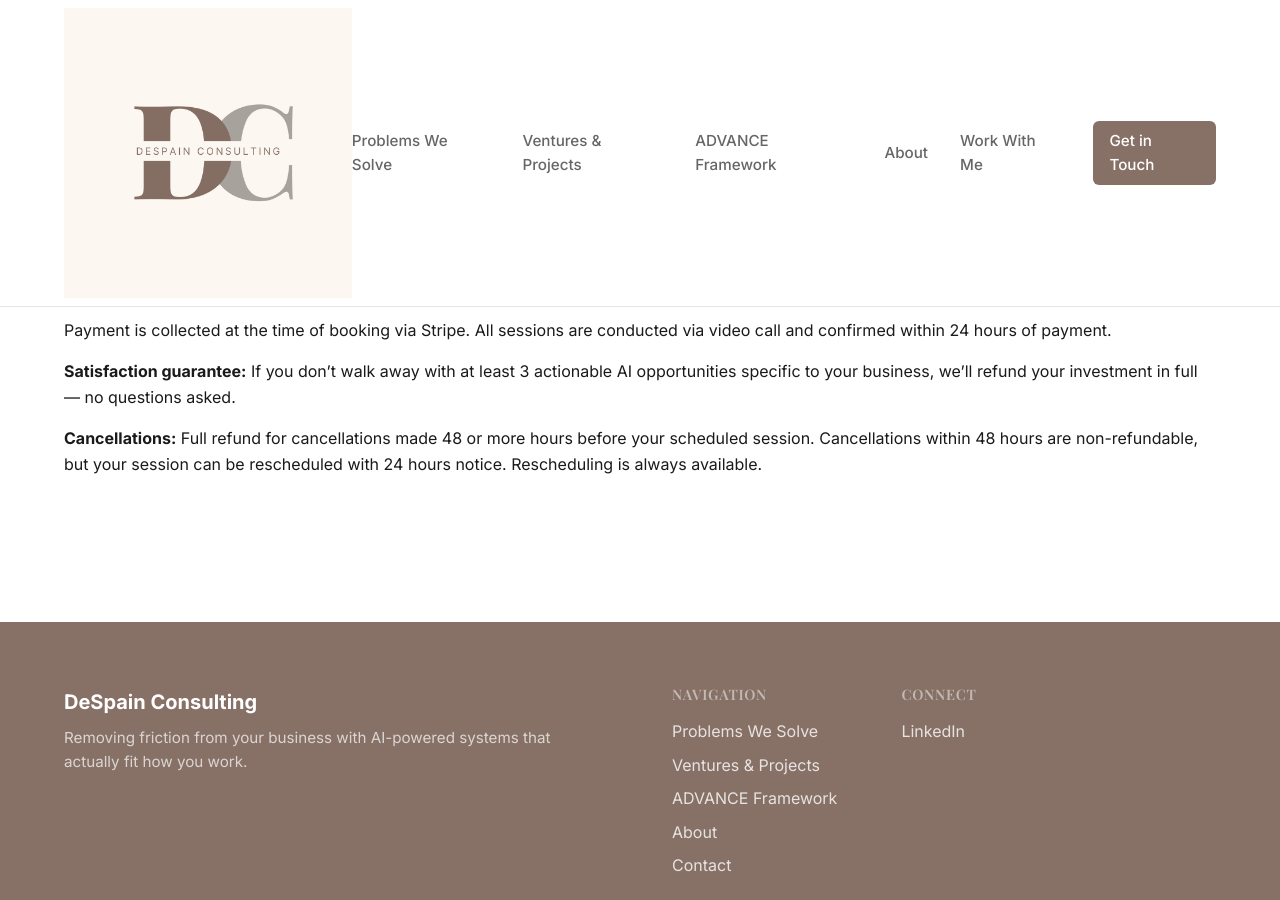
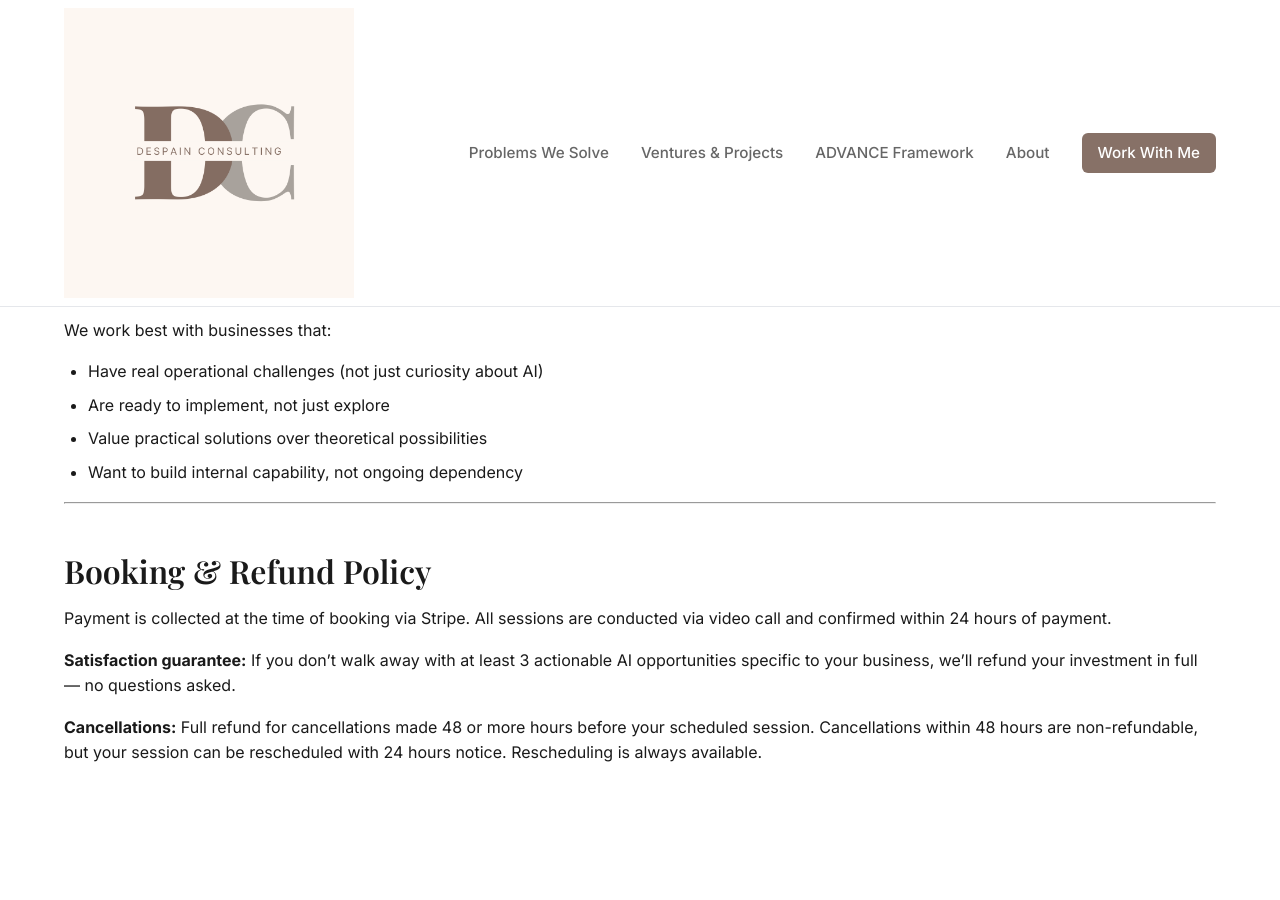
Before and after one commit to adespain70-ui/despain-consulting-site, a Jekyll site: the page built from services.md, in a window 1280 px wide and 900 px high, scrolled down 1278 px. Built offline with Jekyll 4.4.1, drawn with Linux system fonts in a browser that asks for light colours.

Commit message:
Consolidate nav: Work With Me replaces Get in Touch as primary CTA
Moves contact page content (Who We Work With) into services page.
Nav returns to single line with Work With Me as the action button.

Co-Authored-By: Claude Sonnet 4.6 (1M context) <noreply@anthropic.com>

```diff
--- a/_includes/header.html
+++ b/_includes/header.html
@@ -8,8 +8,7 @@
       <a href="{{ '/ventures' | relative_url }}">Ventures & Projects</a>
       <a href="{{ '/advance' | relative_url }}">ADVANCE Framework</a>
       <a href="{{ '/about' | relative_url }}">About</a>
-      <a href="{{ '/services' | relative_url }}">Work With Me</a>
-      <a href="{{ '/contact' | relative_url }}" class="nav-cta">Get in Touch</a>
+      <a href="{{ '/services' | relative_url }}" class="nav-cta">Work With Me</a>
     </nav>
     <button class="nav-toggle" aria-label="Toggle navigation">
       <span></span>
--- a/services.md
+++ b/services.md
@@ -46,6 +46,17 @@ Every custom engagement starts with a scoping conversation. No fixed price — c
 
 ---
 
+## Who We Work With
+
+We work best with businesses that:
+
+- Have real operational challenges (not just curiosity about AI)
+- Are ready to implement, not just explore
+- Value practical solutions over theoretical possibilities
+- Want to build internal capability, not ongoing dependency
+
+---
+
 ## Booking & Refund Policy
 
 Payment is collected at the time of booking via Stripe. All sessions are conducted via video call and confirmed within 24 hours of payment.
```
